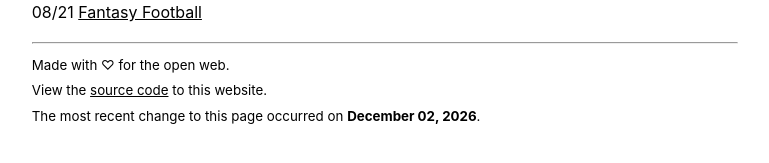
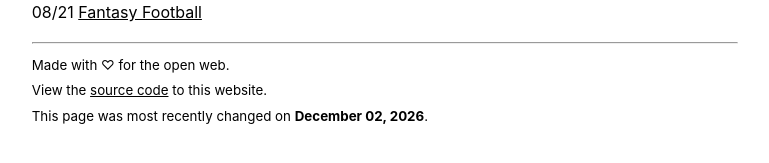
Before and after one commit to JonathanBuchh/buchh.org, a Jekyll site: the page built from index.md, in a window 1280 px wide. Shown: the part 294-457 px from the top of the page, without its empty margins (255-1024 px from the left). Built offline with Jekyll 4.4.1, drawn with Linux system fonts in a browser that asks for light colours.

Commit message:
Add publish date to footer

```diff
--- a/_includes/footer.html
+++ b/_includes/footer.html
@@ -4,5 +4,9 @@
     <br>
     <small>View the <a href="https://github.com/JonathanBuchh/jonathanbuchh.github.io">source code</a> to this website.</small>
     <br>
-    <small>The most recent change to this page occurred on <b>{% last_modified {{ page.path }} %}</b>.</small>
+    {% if page.date%}
+    <small>This page was published on <b>{{ page.date | date: "%B %d, %Y" }}</b> and most recently changed on <b>{% last_modified {{ page.path }} %}</b>.</small>
+    {% else %}
+    <small>This page was most recently changed on <b>{% last_modified {{ page.path }} %}</b>.</small>
+    {% endif %}
 </footer>
```
